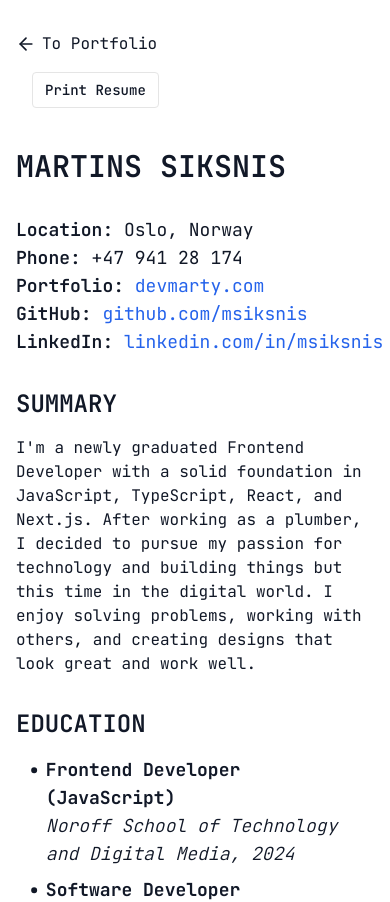
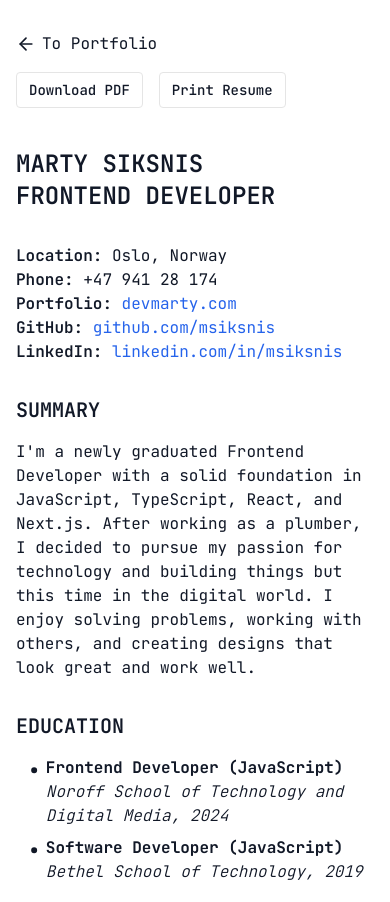
Before and after one commit to msiksnis/portfolio25-legendary-fiesta, a Next.js app: page /resume in a window 390 px wide. Shown: the top 902 px of the page. Built offline with nearby package versions, Linux system fonts and the light colour scheme; what tailwindcss-motion would draw is missing.

Commit message:
implemented download pdf for resume

```diff
--- a/package.json
+++ b/package.json
@@ -18,6 +18,8 @@
     "class-variance-authority": "^0.7.1",
     "clsx": "^2.1.1",
     "framer-motion": "^11.14.1",
+    "html2canvas": "^1.4.1",
+    "jspdf": "^2.5.2",
     "lightgallery": "^2.8.2",
     "lucide-react": "^0.462.0",
     "next": "^15.1.0",
--- a/src/app/(resume)/resume/page.tsx
+++ b/src/app/(resume)/resume/page.tsx
@@ -1,12 +1,39 @@
 "use client";
 
-import { ArrowLeft, Dot } from "lucide-react";
+import { useState } from "react";
+import { ArrowLeft, Dot, LoaderCircle } from "lucide-react";
 import Link from "next/link";
+import html2canvas from "html2canvas";
+import jsPDF from "jspdf";
 
 import { Button } from "@/components/ui/button";
 import { cn } from "@/lib/utils";
 
 export default function ResumePage() {
+  const [isLoading, setIsLoading] = useState<boolean>(false);
+
+  const downloadPDF = async () => {
+    const element = document.querySelector<HTMLElement>("#resume");
+    if (!element) return;
+
+    try {
+      setIsLoading(true);
+
+      const canvas = await html2canvas(element, { scale: 2 });
+      const imgData = canvas.toDataURL("image/png");
+
+      const pdf = new jsPDF("portrait", "mm", "a4");
+      const pdfWidth = pdf.internal.pageSize.getWidth();
+      const pdfHeight = (canvas.height * pdfWidth) / canvas.width;
+
+      pdf.addImage(imgData, "PNG", 0, 0, pdfWidth, pdfHeight);
+      pdf.save("marty_siksnis_resume.pdf");
+    } catch (error) {
+      console.error(error);
+    }
+    setIsLoading(false);
+  };
+
   return (
     <div className="w-full px-4 py-8 sm:p-10 print:py-0">
       <nav className="flex flex-col items-start justify-between space-y-4 sm:flex-row sm:items-center sm:space-y-0 print:hidden">
@@ -16,11 +43,20 @@ export default function ResumePage() {
         </Link>
         <div className="flex space-x-4">
           <Button
+            onClick={downloadPDF}
             variant={"outline"}
             size={"sm"}
-            className="hidden rounded bg-white transition-all hover:bg-gray-100"
+            disabled={isLoading}
+            className="rounded bg-white transition-all hover:bg-gray-100 disabled:hover:bg-white"
           >
-            Download Resume
+            {isLoading ? (
+              <span className="flex items-center">
+                Generating
+                <LoaderCircle className="ml-1.5 size-4 animate-spin" />
+              </span>
+            ) : (
+              "Download PDF"
+            )}
           </Button>
           <Button
             variant={"outline"}
@@ -32,12 +68,16 @@ export default function ResumePage() {
           </Button>
         </div>
       </nav>
-      <main className="mx-auto my-10 flex h-full max-w-3xl flex-col space-y-8 print:space-y-4 print:py-0">
-        <h1 className="text-3xl font-semibold uppercase print:text-base">
-          Martins Siksnis
+
+      <section id="resume" className="sm:py-10 print:py-0">
+        <div className="mx-auto my-10 flex h-full max-w-3xl flex-col space-y-8 print:space-y-4 print:py-0">
+          <h1 className="text-2xl font-semibold uppercase sm:flex sm:text-3xl print:text-base">
+            <div className="">Marty Siksnis</div>
+            <div className="hidden sm:block">&nbsp;|&nbsp;</div>
+            <div className="">Frontend Developer</div>
           </h1>
           <div>
-          <div className="flex flex-col text-lg sm:flex-row print:text-[13px] print:leading-5">
+            <div className="flex flex-col sm:flex-row sm:text-lg print:text-[13px] print:leading-5">
               <div className="flex">
                 <div className="font-semibold">Location:</div>
                 <div className="">&nbsp;Oslo, Norway</div>
@@ -48,7 +88,7 @@ export default function ResumePage() {
                 <div className="">&nbsp;+47 941 28 174</div>
               </div>
             </div>
-          <div className="flex flex-col text-lg sm:flex-row print:text-[13px] print:leading-5">
+            <div className="flex flex-col sm:flex-row sm:text-lg print:text-[13px] print:leading-5">
               <div className="flex">
                 <div className="font-semibold">Portfolio:</div>
                 <a
@@ -61,7 +101,7 @@ export default function ResumePage() {
                 </a>
               </div>
             </div>
-          <div className="flex flex-col text-lg md:flex-row print:text-[13px] print:leading-5 print:sm:flex-row">
+            <div className="flex flex-col sm:text-lg md:flex-row print:text-[13px] print:leading-5 print:sm:flex-row">
               <div className="flex">
                 <div className="font-semibold">GitHub:</div>
                 <a
@@ -73,7 +113,9 @@ export default function ResumePage() {
                   &nbsp;github.com/msiksnis
                 </a>
               </div>
-            <div className="hidden md:block print:sm:block">&nbsp;|&nbsp;</div>
+              <div className="hidden md:block print:sm:block">
+                &nbsp;|&nbsp;
+              </div>
               <div className="flex">
                 <div className="font-semibold">LinkedIn:</div>
                 <a
@@ -93,10 +135,10 @@ export default function ResumePage() {
             <p className="print:text-[12px]">
               I&apos;m a newly graduated Frontend Developer with a solid
               foundation in JavaScript, TypeScript, React, and Next.js. After
-            working as a plumber, I decided to pursue my passion for technology
-            and building things but this time in the digital world. I enjoy
-            solving problems, working with others, and creating designs that
-            look great and work well.
+              working as a plumber, I decided to pursue my passion for
+              technology and building things but this time in the digital world.
+              I enjoy solving problems, working with others, and creating
+              designs that look great and work well.
             </p>
           </div>
 
@@ -187,14 +229,15 @@ export default function ResumePage() {
               </div>
             </div>
           </div>
-      </main>
+        </div>
+      </section>
     </div>
   );
 }
 
 function Heading({ children }: { children: React.ReactNode }) {
   return (
-    <h2 className="text-2xl font-semibold uppercase print:text-[14px]">
+    <h2 className="text-xl font-semibold uppercase sm:text-2xl print:text-[14px]">
       {children}
     </h2>
   );
@@ -214,7 +257,7 @@ function SubHeading({
       </div>
       <div
         className={cn(
-          "col-span-11 text-lg print:text-[12px] print:leading-5",
+          "col-span-11 sm:text-lg print:text-[12px] print:leading-5",
           className,
         )}
       >
```
Also changed, not shown: 1 other file (tests, documents, lock files or other folders). Lines whose indentation alone changed are shown as unchanged.
